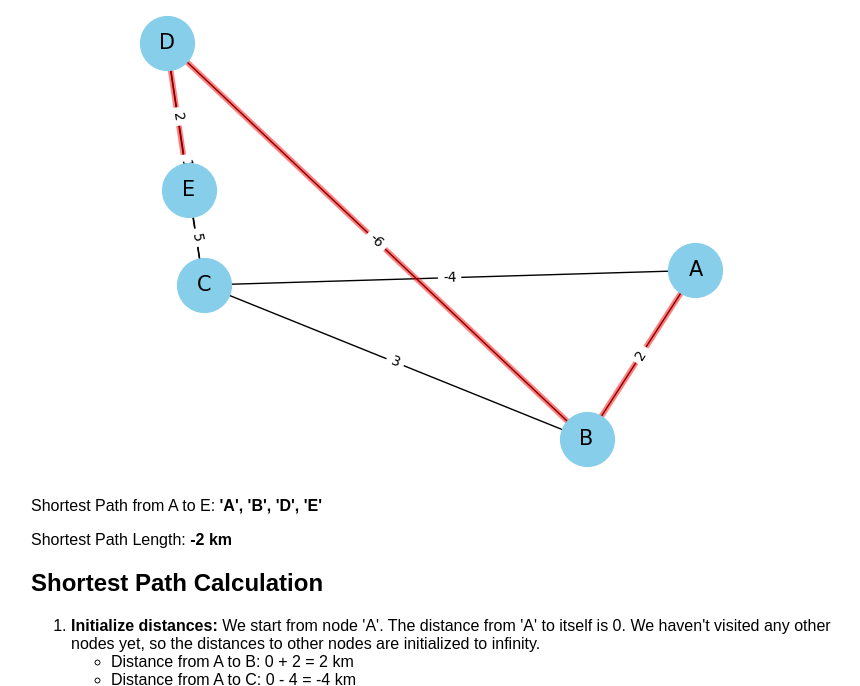
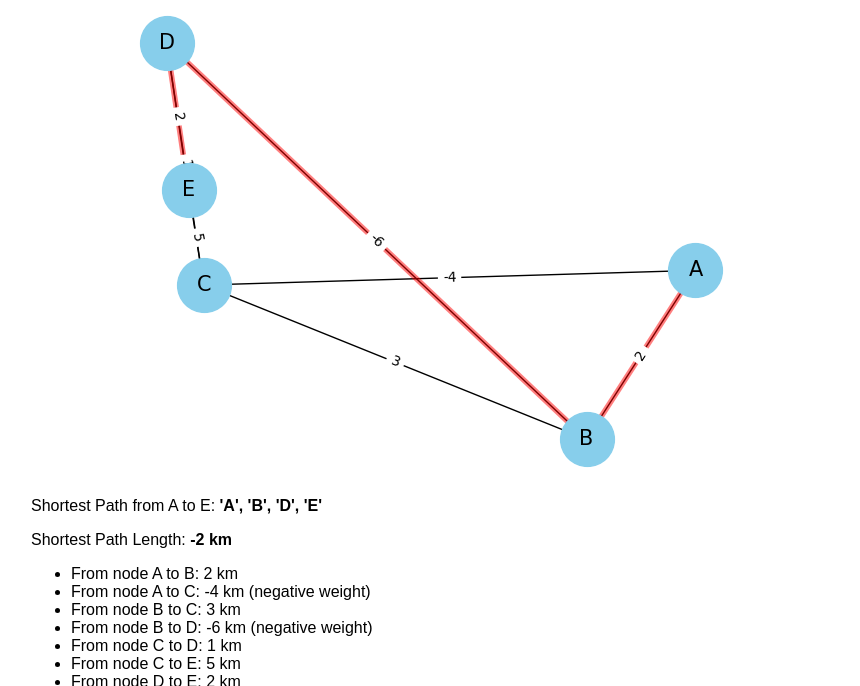
Before and after one commit to Debbatisudheer/bellman-ford, a plain HTML site: page index.html in a window 1280 px wide. Shown: the part 99-785 px from the top of the page, without its empty margins (209-1069 px from the left). Drawn offline with Linux system fonts and the light colour scheme.

Commit message:
Update index.html

```diff
--- a/index.html
+++ b/index.html
@@ -15,6 +15,16 @@
   <img src="bellam ford.png" alt="Description of your image">
    <p>Shortest Path from A to E: <strong>'A', 'B', 'D', 'E'</strong></p>
     <p>Shortest Path Length: <strong>-2 km</strong></p>
+  <ul>
+  <li>From node A to B: 2 km</li>
+  <li>From node A to C: -4 km (negative weight)</li>
+  <li>From node B to C: 3 km</li>
+  <li>From node B to D: -6 km (negative weight)</li>
+  <li>From node C to D: 1 km</li>
+  <li>From node C to E: 5 km</li>
+  <li>From node D to E: 2 km</li>
+</ul>
+
    <h2>Shortest Path Calculation</h2>
     <ol>
         <li>
```
